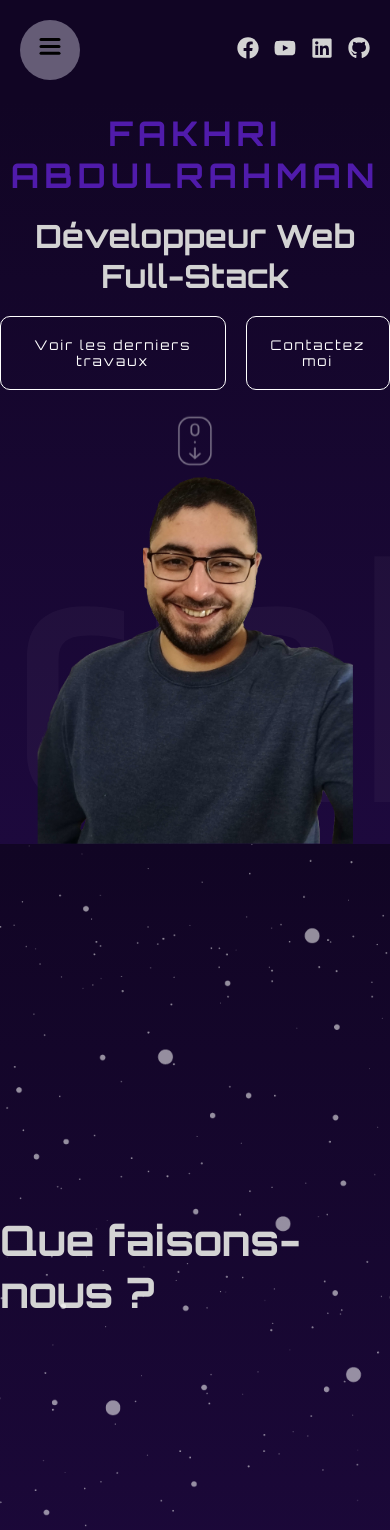
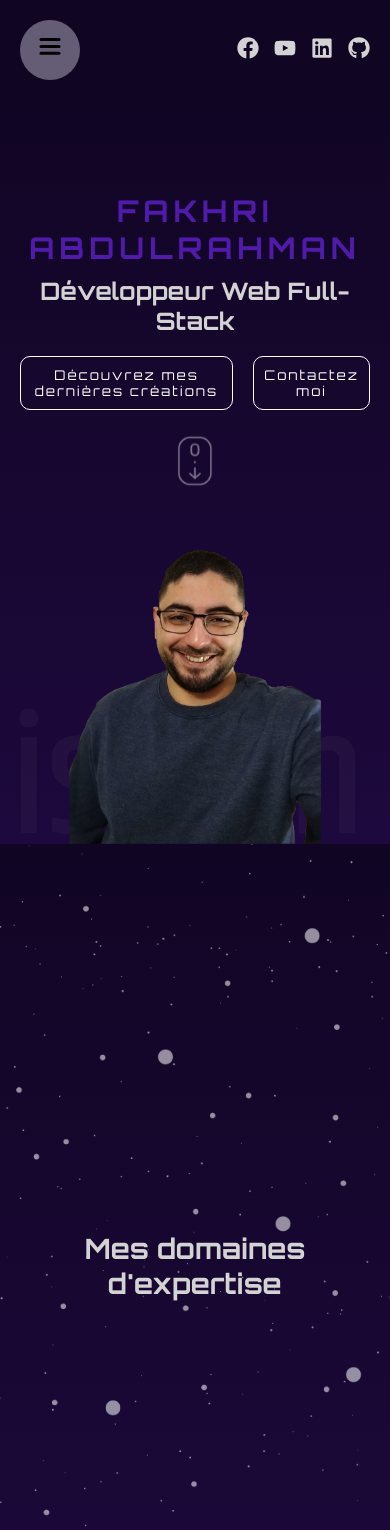
Before and after one commit to Nadddy12/portfolio, a React (Vite) app: page / in a window 390 px wide. Shown: the top 1530 px of the page. Built offline with nearby package versions, Linux system fonts and the light colour scheme.

Commit message:
final version

```diff
--- a/src/app.scss
+++ b/src/app.scss
@@ -1,6 +1,12 @@
 html {
     scroll-snap-type: y mandatory;
     scroll-behavior: smooth;
+
+
+    @media (max-width: 400px) {
+        scroll-snap-type: unset;
+        scroll-behavior: unset;
+    }
 }
 
 * {
@@ -39,6 +45,11 @@ section {
     }
 }
 
+@mixin mobileS {
+    @media (max-width: 400px) {
+        @content;
+    }
+}
 @mixin mobile {
     @media (max-width: 738px) {
         @content;
@@ -50,7 +61,7 @@ section {
     }
 }
 @mixin desktop {
-    @media (max-width: 1366px) {
+    @media (max-width: 1525px) {
         @content;
     }
 }
--- a/src/components/contact/Contact.jsx
+++ b/src/components/contact/Contact.jsx
@@ -48,13 +48,13 @@ const Contact = () => {
             initial="initial"
             whileInView="animate">
             <motion.div className="textContainer" variants={varinats}>
-                <motion.h2 variants={varinats}>Bien à l'écoute, prêt à collaborer. Contactez-moi!</motion.h2>
+                <motion.h2 variants={varinats}>Engagement rapide, pour des projets passionnants. Hâte de vous entendre!</motion.h2>
                 <motion.div className="item" variants={varinats}>
-                    <h3>Mail</h3>
+                    <h3>Email</h3>
                     <span>abd.nad12@gmail.com</span>
                 </motion.div>
                 <motion.div className="item" variants={varinats}>
-                    <h3>Adress</h3>
+                    <h3>Adresse</h3>
                     <span>49400, Saumur</span>
                 </motion.div>
                 <motion.div className="item" variants={varinats}>
--- a/src/components/hero/Hero.jsx
+++ b/src/components/hero/Hero.jsx
@@ -46,8 +46,8 @@ const Hero = () => {
                     <motion.h2 variants={textVariants}>FAKHRI ABDULRAHMAN</motion.h2>
                     <motion.h1 variants={textVariants}>Développeur Web Full-Stack</motion.h1>
                     <motion.div className="btns" variants={textVariants}>
-                        <motion.button variants={textVariants}>Voir les derniers travaux</motion.button>
-                        <motion.button variants={textVariants}>Contactez moi</motion.button>
+                        <motion.button variants={textVariants}><a href="#Portfolio">Découvrez mes dernières créations</a></motion.button>
+                        <motion.button variants={textVariants}><a href="#Contacte">Contactez moi</a></motion.button>
                     </motion.div>
                     <motion.img src="scroll.png" alt="scroll" variants={textVariants} animate="scrollButton"/>
                 </motion.div>
--- a/src/components/hero/hero.scss
+++ b/src/components/hero/hero.scss
@@ -5,6 +5,7 @@
     overflow: hidden;
     background: linear-gradient(180deg, #110524 , #1d093d);
     position: relative;
+    padding: 10px;
 
     .wrapper {
         max-width: 1366px;
@@ -19,13 +20,6 @@
             justify-content: center;
             gap: 40px;
 
-            @include mobile {
-                height: 50%;
-                width: 100%;
-                gap: 20px;
-                align-items: center;
-                text-align: center;
-            }
 
             @include tablet {
                 height: 50%;
@@ -35,17 +29,50 @@
                 text-align: center;
             }
 
+            @include mobile {
+                height: 50%;
+                width: 100%;
+                gap: 20px;
+                align-items: center;
+                text-align: center;
+            }
+
+            @include mobileS {
+                height: 50%;
+                width: 100%;
+                gap: 10px;
+                align-items: center;
+                text-align: center;
+            }
+
             h2 {
                 font-size: 34px;
                 color: #501bab;
                 letter-spacing: 5px;
+
+                @include mobileS {
+                    margin-top: 90px;
+                    font-size: 30px;
+                }
             }
 
             h1 {
                 font-size: 68px;
 
+                @include desktop {
+                    font-size: 50px;
+                }
+
+                @include tablet {
+                    font-size: 40px;
+                }
+
                 @include mobile {
                     font-size: 32px;
+                }
+
+                @include mobileS {
+                    font-size: 24px;
                 }
             }
 
@@ -53,6 +80,7 @@
                 display: flex;
                 flex-wrap: nowrap;
                 gap: 20px;
+                padding: 10px;
 
                 button{
                     padding: 20px;
@@ -62,6 +90,11 @@
                     color: white;
                     cursor: pointer;
                     letter-spacing: 2px;
+                    z-index: 5;
+
+                    @include mobileS {
+                        padding: 10px;
+                    }
                 }
             }
 
@@ -77,11 +110,9 @@
         top: 0;
         right: 5%;
 
-        @include mobile {
-            height: 50%;
-            width: 100%;
-            top: unset;
-            bottom: 0;
+        @include desktop {
+            height: 80%;
+            top: 200px;
             right: 0;
         }
 
@@ -93,6 +124,15 @@
             right: 0;
         }
 
+        @include mobile {
+            height: 45%;
+            width: 100%;
+        }
+
+        @include mobileS {
+            height: 40%;
+            width: 100%;
+        }
 
         img {
             width: 100%;
@@ -100,15 +140,22 @@
             object-fit: cover;
             border-radius: 25px;
 
-
-            @include mobile {
+            @include tablet {
                 height: 100%;
                 width: 100%;
                 z-index: 6;
                 object-fit: contain;
             }
 
-            @include tablet {
+            @include mobile {
+                height: 100%;
+                width: 100%;
+                z-index: 6;
+                align-self: flex-end;
+                object-fit: contain;
+            }
+
+            @include mobileS {
                 height: 100%;
                 width: 100%;
                 z-index: 6;
@@ -126,5 +173,10 @@
         font-family: "Khand", sans-serif;
         font-weight: 500;
         width: 100%;
+
+        @include mobileS {
+            font-size: 20vh;
+            bottom: -70px;
+        }
     }
 }
--- a/src/components/navbar/navbar.scss
+++ b/src/components/navbar/navbar.scss
@@ -11,9 +11,8 @@
         justify-content: space-between;
         height: 100%;
 
-        @include mobile {
-            justify-content: flex-end;
-            padding: 20px;
+        @include desktop {
+            padding: 0 10px;
         }
 
         @include tablet {
@@ -21,16 +20,27 @@
             padding: 20px;
         }
 
+        @include mobile {
+            justify-content: flex-end;
+            padding: 20px;
+        }
+
+
         span {
             font-weight: bold;
+
+            @include desktop {
+                margin-left: 7%;
+            }
+
+            @include tablet {
+                display: none;
+            }
 
             @include mobile {
                 display: none;
             }
 
-            @include tablet {
-                display: none;
-            }
         }
 
         .social {
--- a/src/components/parallax/Parallax.jsx
+++ b/src/components/parallax/Parallax.jsx
@@ -22,7 +22,7 @@ const Parallax = ({type}) => {
             ? "linear-gradient(180deg, #110524 , #1d093d)"
             : "linear-gradient(180deg, #1d093d , #364766)" }}>
             <motion.h1 style={{y: yText}}>
-                {type === "services" ? "Que faisons-nous ?" : "Ce que nous avons fait ?"}
+                {type === "services" ? "Mes domaines d'expertise" : "Mes projets"}
             </motion.h1>
             <motion.div className="mountains"></motion.div>
             <motion.div className="planets" style={{y: yBg ,backgroundImage: `url(${type === "services" ? "/planets.png" : "/sun.png"})`}}></motion.div>
--- a/src/components/parallax/parallax.scss
+++ b/src/components/parallax/parallax.scss
@@ -11,15 +11,17 @@
 
     h1{
         font-size: 70px;
+        text-align: center;
+
+        @include tablet {
+            font-size: 42px;
+        }
 
         @include mobile {
             font-size: 28px;
             align-self: center;
         }
 
-        @include tablet {
-            font-size: 42px;
-        }
     }
 
     .mountains {
--- a/src/components/portfolio/Portfolio.jsx
+++ b/src/components/portfolio/Portfolio.jsx
@@ -58,10 +58,10 @@ const Single = ({item}) => {
                         )}
                         {item.github !== "none" ? (
                             <motion.a href={item.github} whileHover={{scale:1.05}} whileTap={{scale:0.9}} className="github">
-                                Code sur github
+                                Github
                             </motion.a>
                         ) : (
-                            <span className="disabled-link">Code sur github</span>
+                            <span className="disabled-link">Github</span>
                         )}
                     </motion.div>
                 </div>
@@ -82,7 +82,7 @@ const Portfolio = () => {
 
     const scaleX = useSpring(scrollYProgress, {
         stiffness:100,
-        damping:40,
+        damping:30,
     });
 
     return(
```
Also changed, not shown: src/components/contact/contact.scss (+66 -5 lines), src/components/portfolio/portfolio.scss (+51 -24 lines), src/components/services/services.scss (+40 -28 lines).
